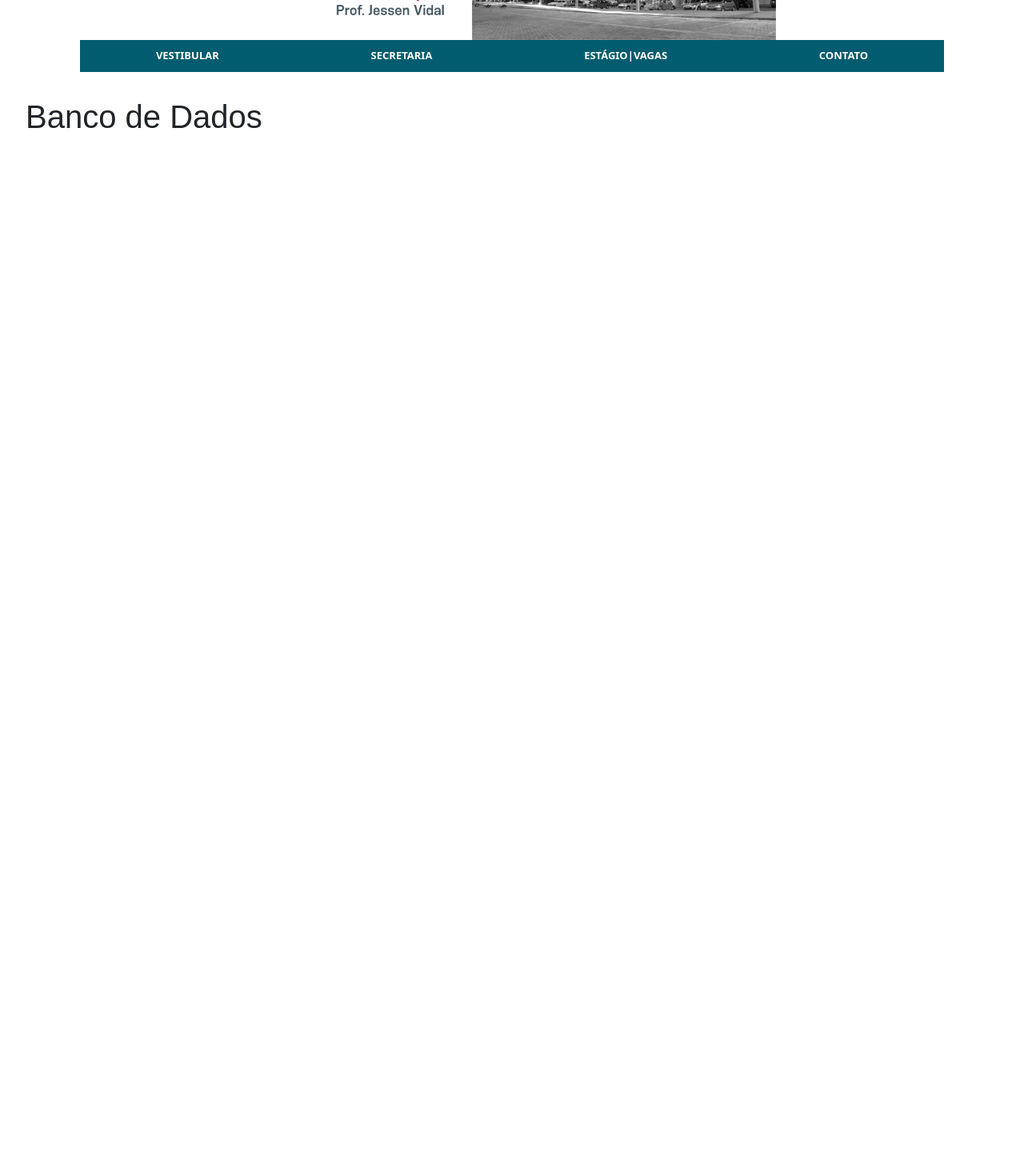
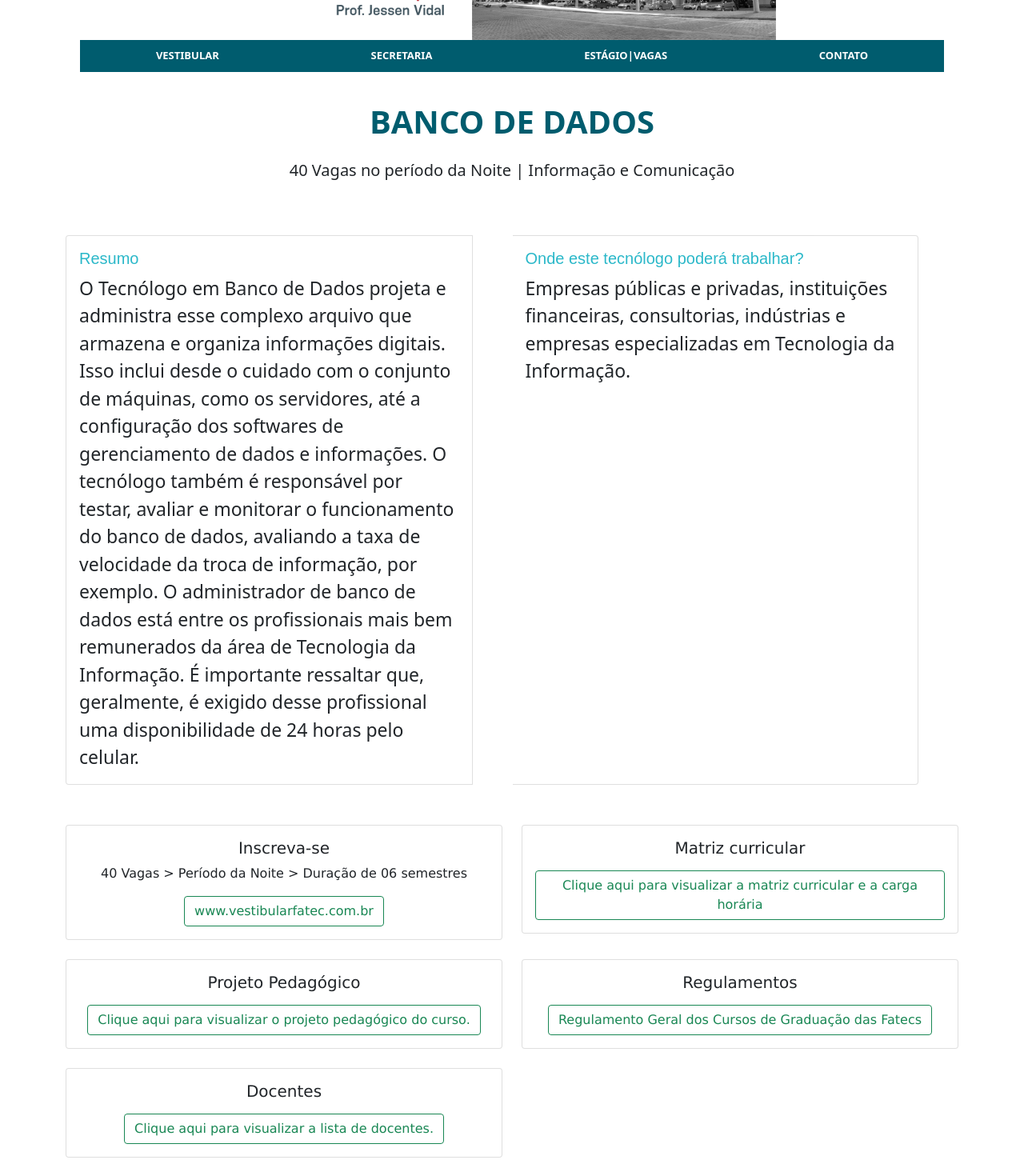
Before and after one commit to Marianaaraujo17/Fatec-site, a React (Create React App) app: page /banco in a window 1280 px wide. Shown: the part 200-1670 px from the top of the page at 80% size. Before the commit the page ends 942 px from the top, so only its background shows below. Built offline with nearby package versions, Linux system fonts and the light colour scheme.

Commit message:
Criação das páginas de Cursos ADS e Banco

```diff
--- /dev/null
+++ b/src/pages/ads.css
@@ -0,0 +1,40 @@
+.titulo {
+  font-size: 40px;
+  color: #005c6e;
+  font-family: "Noto Sans";
+  font-weight: bold;
+}
+
+.subtitulo {
+  font-family: Noto Sans;
+  font-weight: lighter;
+  font-size: 20px;
+}
+
+.card-titulo {
+  color: #2bb8c9;
+  font-weight: bold;
+}
+.card-texto {
+  font-family: "Noto Sans";
+  font-size: 23px;
+}
+
+.links {
+  text-decoration: none;
+  color: aquamarine;
+}
+
+.card-link-titulo {
+  font-family: "Lucida Sans";
+  font-weight: bolder;
+}
+.card-link-subtitulo {
+  font-family: "Lucida Sans";
+  font-size: 14;
+  font-weight: lighter;
+}
+
+.card-botao {
+  font-family: "Lucida Sans";
+}
--- a/src/pages/ads.js
+++ b/src/pages/ads.js
@@ -1,10 +1,131 @@
 import React from "react";
+import App from "../containers/App";
+import Footer from "../components/footer";
+import { Card, CardGroup, Container, Row, Col, Button } from "react-bootstrap";
+import "./ads.css";
 
-import App from "../containers/App";
+const introducao = [
+  {
+    titulo: "Resumo",
+    descricao:
+      "O Tecnólogo em Análise e Desenvolvimento de Sistemas cria, projeta, desenvolve e configura programas, softwares e sistemas para inúmeras empresas. Faz auditoria de sistemas para avaliar possíveis erros e falhas. Além disso, o tecnólogo em Análise e Desenvolvimento de Sistemas está apto a prestar consultoria e desenvolver pesquisas.",
+  },
+  {
+    titulo: "Onde este tecnólogo poderá trabalhar?",
+    descricao:
+      "Como a informática está presente em praticamente todos os setores da sociedade, o tecnólogo em Análise e Desenvolvimento de Sistemas pode atuar em empresas públicas ou privadas, instituições financeiras, consultorias, terceiro setor, empresas especializadas em Tecnologia da Informação (TI), indústrias etc.",
+  },
+];
+
+const links = [
+  {
+    titulo: "Inscreva-se",
+    subtitulo: "40 Vagas > Período da Manhã > Duração de 06 semestres",
+    link: "https://www.vestibularfatec.com.br/home/",
+    botao: " www.vestibularfatec.com.br",
+  },
+  {
+    titulo: "Matriz curricular",
+    subtitulo: "",
+    link: "https://fatecsjc-prd.azurewebsites.net/downloads/cursos/ads/2016.11.16_matriz_ads.pdf",
+    botao: "Clique aqui para visualizar a matriz curricular e a carga horária",
+  },
+  {
+    titulo: "Projeto Pedagógico",
+    subtitulo: "",
+    link: "https://fatecsjc-prd.azurewebsites.net/downloads/cursos/ads/projeto_pedagogico_ads.pdf",
+    botao: "Clique aqui para visualizar o projeto pedagógico do curso.",
+  },
+  {
+    titulo: "Regulamentos",
+    subtitulo: "",
+    link: "https://fatecsjc-prd.azurewebsites.net/downloads/secretaria/regulamentogeral.pdf",
+    botao: "Regulamento Geral dos Cursos de Graduação das Fatecs",
+  },
+  {
+    titulo: "Docentes",
+    subtitulo: "",
+    link: "",
+    botao: "Clique aqui para visualizar a lista de docentes.",
+  },
+];
 
 const ads = () => (
   <App>
-    <h1>ADS</h1>
+    <Container
+      style={{
+        display: "flex",
+        flexDirection: "row",
+        justifyContent: "center",
+        alignItems: "center",
+        textAlign: "center",
+        marginBottom: "50px",
+      }}
+    >
+      <Row>
+        <Col>
+          <p className="titulo">ANÁLISE E DESENVOLVIMENTO DE SISTEMAS</p>
+          <p className="subtitulo">
+            40 Vagas no período da Manhã | Informação e Comunicação
+          </p>
+        </Col>
+      </Row>
+    </Container>
+
+    <Container id="resumo" style={{ marginBottom: "50px" }}>
+      <Row>
+        <Col md={{ span: 12 }}>
+          <CardGroup>
+            {introducao.map((object, index) => {
+              return (
+                <Card style={{ marginRight: "50px" }}>
+                  <Card.Body>
+                    <Card.Title className="card-titulo">
+                      {object.titulo}
+                    </Card.Title>
+                    <Card.Text
+                      style={{ fontFamily: "Noto Sans", fontSize: "23px" }}
+                    >
+                      {object.descricao}
+                    </Card.Text>
+                  </Card.Body>
+                </Card>
+              );
+            })}
+          </CardGroup>
+        </Col>
+      </Row>
+    </Container>
+    <Container style={{ marginBottom: "50px", textAlign: "center" }}>
+      <Row xs={1} md={2} className="g-4">
+        {links.map((object, index) => {
+          return (
+            <Col>
+              <Card>
+                <Card.Body>
+                  <Card.Title className="card-link-titulo">
+                    {object.titulo}
+                  </Card.Title>
+                  <Card.Text className="card-link-subtitulo">
+                    {object.subtitulo}
+                  </Card.Text>
+                  <Button
+                    className="card-botao"
+                    variant="outline-success"
+                    href={object.link}
+                    target="_blank"
+                  >
+                    {object.botao}
+                  </Button>
+                </Card.Body>
+              </Card>
+            </Col>
+          );
+        })}
+      </Row>
+    </Container>
+
+    <Footer />
   </App>
 );
 
--- /dev/null
+++ b/src/pages/banco.css
@@ -0,0 +1,40 @@
+.titulo {
+  font-size: 40px;
+  color: #005c6e;
+  font-family: "Noto Sans";
+  font-weight: bold;
+}
+
+.subtitulo {
+  font-family: Noto Sans;
+  font-weight: lighter;
+  font-size: 20px;
+}
+
+.card-titulo {
+  color: #2bb8c9;
+  font-weight: bold;
+}
+.card-texto {
+  font-family: "Noto Sans";
+  font-size: 23px;
+}
+
+.links {
+  text-decoration: none;
+  color: aquamarine;
+}
+
+.card-link-titulo {
+  font-family: "Lucida Sans";
+  font-weight: bolder;
+}
+.card-link-subtitulo {
+  font-family: "Lucida Sans";
+  font-size: 14;
+  font-weight: lighter;
+}
+
+.card-botao {
+  font-family: "Lucida Sans";
+}
--- a/src/pages/banco.js
+++ b/src/pages/banco.js
@@ -1,10 +1,131 @@
 import React from "react";
+import App from "../containers/App";
+import Footer from "../components/footer";
+import { Card, CardGroup, Container, Row, Col, Button } from "react-bootstrap";
+import "./banco.css";
 
-import App from "../containers/App";
+const introducao = [
+  {
+    titulo: "Resumo",
+    descricao:
+      "O Tecnólogo em Banco de Dados projeta e administra esse complexo arquivo que armazena e organiza informações digitais. Isso inclui desde o cuidado com o conjunto de máquinas, como os servidores, até a configuração dos softwares de gerenciamento de dados e informações. O tecnólogo também é responsável por testar, avaliar e monitorar o funcionamento do banco de dados, avaliando a taxa de velocidade da troca de informação, por exemplo. O administrador de banco de dados está entre os profissionais mais bem remunerados da área de Tecnologia da Informação. É importante ressaltar que, geralmente, é exigido desse profissional uma disponibilidade de 24 horas pelo celular.",
+  },
+  {
+    titulo: "Onde este tecnólogo poderá trabalhar?",
+    descricao:
+      "Empresas públicas e privadas, instituições financeiras, consultorias, indústrias e empresas especializadas em Tecnologia da Informação.",
+  },
+];
+
+const links = [
+  {
+    titulo: "Inscreva-se",
+    subtitulo: "40 Vagas > Período da Noite > Duração de 06 semestres",
+    link: "https://www.vestibularfatec.com.br/home/",
+    botao: " www.vestibularfatec.com.br",
+  },
+  {
+    titulo: "Matriz curricular",
+    subtitulo: "",
+    link: "https://fatecsjc-prd.azurewebsites.net/downloads/cursos/bd/2016.11.16_matriz_bd.pdf",
+    botao: "Clique aqui para visualizar a matriz curricular e a carga horária",
+  },
+  {
+    titulo: "Projeto Pedagógico",
+    subtitulo: "",
+    link: "https://fatecsjc-prd.azurewebsites.net/downloads/cursos/bd/projeto_pedagogico_bd.pdf",
+    botao: "Clique aqui para visualizar o projeto pedagógico do curso.",
+  },
+  {
+    titulo: "Regulamentos",
+    subtitulo: "",
+    link: "https://fatecsjc-prd.azurewebsites.net/downloads/secretaria/regulamentogeral.pdf",
+    botao: "Regulamento Geral dos Cursos de Graduação das Fatecs",
+  },
+  {
+    titulo: "Docentes",
+    subtitulo: "",
+    link: "",
+    botao: "Clique aqui para visualizar a lista de docentes.",
+  },
+];
 
 const banco = () => (
   <App>
-    <h1>Banco de Dados</h1>
+    <Container
+      style={{
+        display: "flex",
+        flexDirection: "row",
+        justifyContent: "center",
+        alignItems: "center",
+        textAlign: "center",
+        marginBottom: "50px",
+      }}
+    >
+      <Row>
+        <Col>
+          <p className="titulo">BANCO DE DADOS</p>
+          <p className="subtitulo">
+            40 Vagas no período da Noite | Informação e Comunicação
+          </p>
+        </Col>
+      </Row>
+    </Container>
+
+    <Container id="resumo" style={{ marginBottom: "50px" }}>
+      <Row>
+        <Col md={{ span: 12 }}>
+          <CardGroup>
+            {introducao.map((object, index) => {
+              return (
+                <Card style={{ marginRight: "50px" }}>
+                  <Card.Body>
+                    <Card.Title className="card-titulo">
+                      {object.titulo}
+                    </Card.Title>
+                    <Card.Text
+                      style={{ fontFamily: "Noto Sans", fontSize: "23px" }}
+                    >
+                      {object.descricao}
+                    </Card.Text>
+                  </Card.Body>
+                </Card>
+              );
+            })}
+          </CardGroup>
+        </Col>
+      </Row>
+    </Container>
+    <Container style={{ marginBottom: "50px", textAlign: "center" }}>
+      <Row xs={1} md={2} className="g-4">
+        {links.map((object, index) => {
+          return (
+            <Col>
+              <Card>
+                <Card.Body>
+                  <Card.Title className="card-link-titulo">
+                    {object.titulo}
+                  </Card.Title>
+                  <Card.Text className="card-link-subtitulo">
+                    {object.subtitulo}
+                  </Card.Text>
+                  <Button
+                    className="card-botao"
+                    variant="outline-success"
+                    href={object.link}
+                    target="_blank"
+                  >
+                    {object.botao}
+                  </Button>
+                </Card.Body>
+              </Card>
+            </Col>
+          );
+        })}
+      </Row>
+    </Container>
+
+    <Footer />
   </App>
 );
 
```
